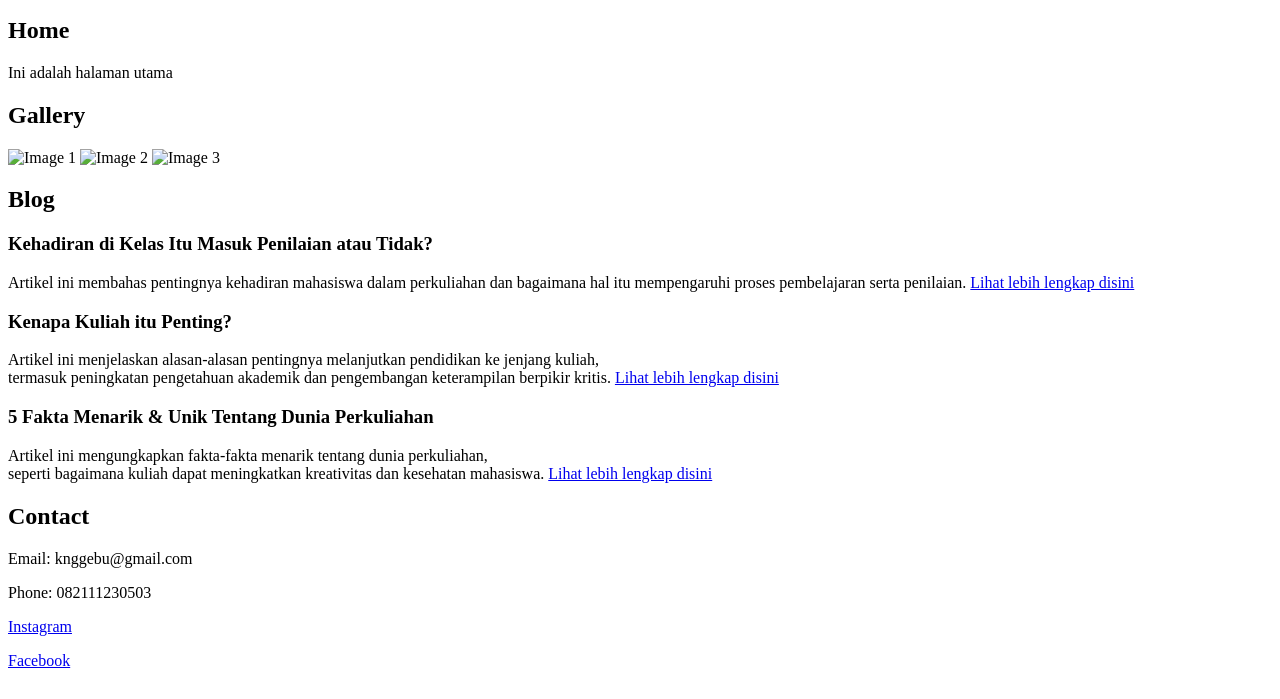
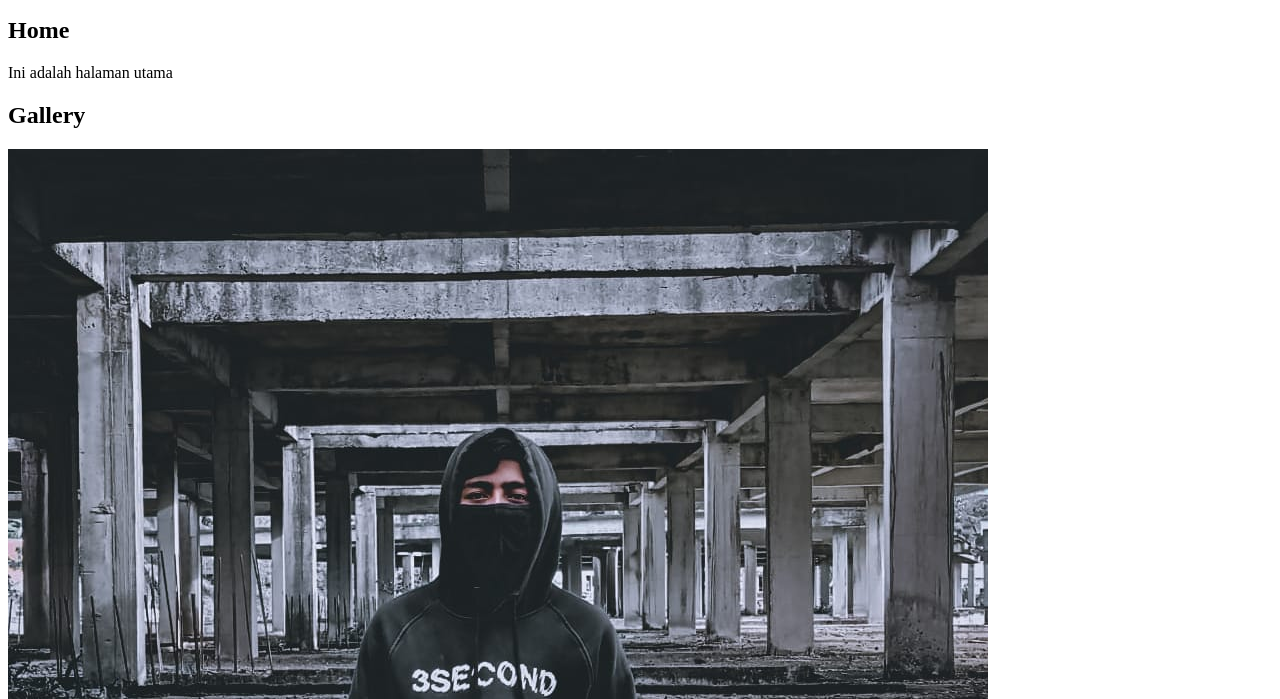
Before and after one commit to callmekefas/TIK2032-Project, a plain HTML site: page home.html in a window 1280 px wide. Shown: the part 101-800 px from the top of the page. Drawn offline with Linux system fonts and the light colour scheme.

```diff
--- a/home.html
+++ b/home.html
@@ -19,9 +19,8 @@
 
     <section id="GALLERY">
         <h2>Gallery</h2>
-        <img src="image1.jpg" alt="Image 1">
-        <img src="image2.jpg" alt="Image 2">
-        <img src="image3.jpg" alt="Image 3">
+        <img src="img/foto1.jpg" alt="Image 1">
+        <img src="img/foto2.jpg" alt="Image 2">
     </section>
 
     <section id="BLOG">
```
